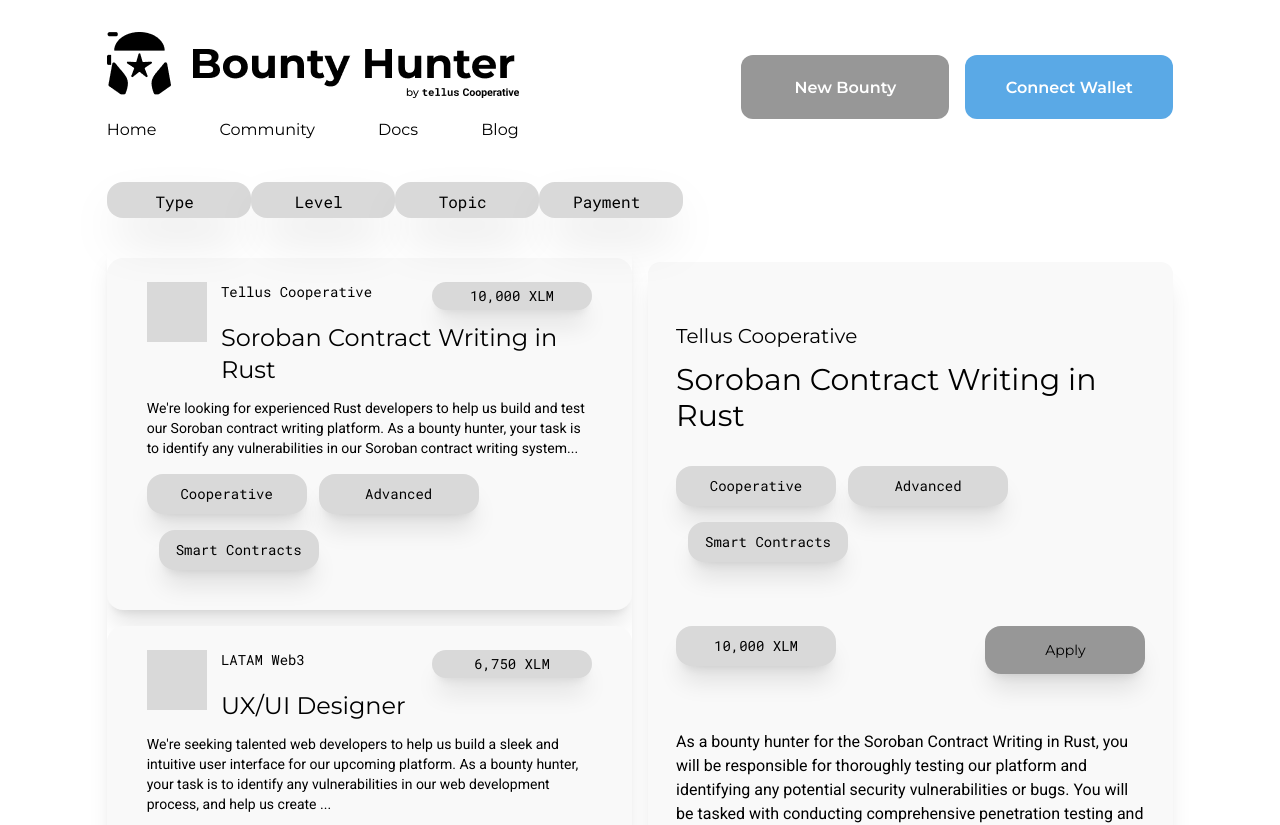
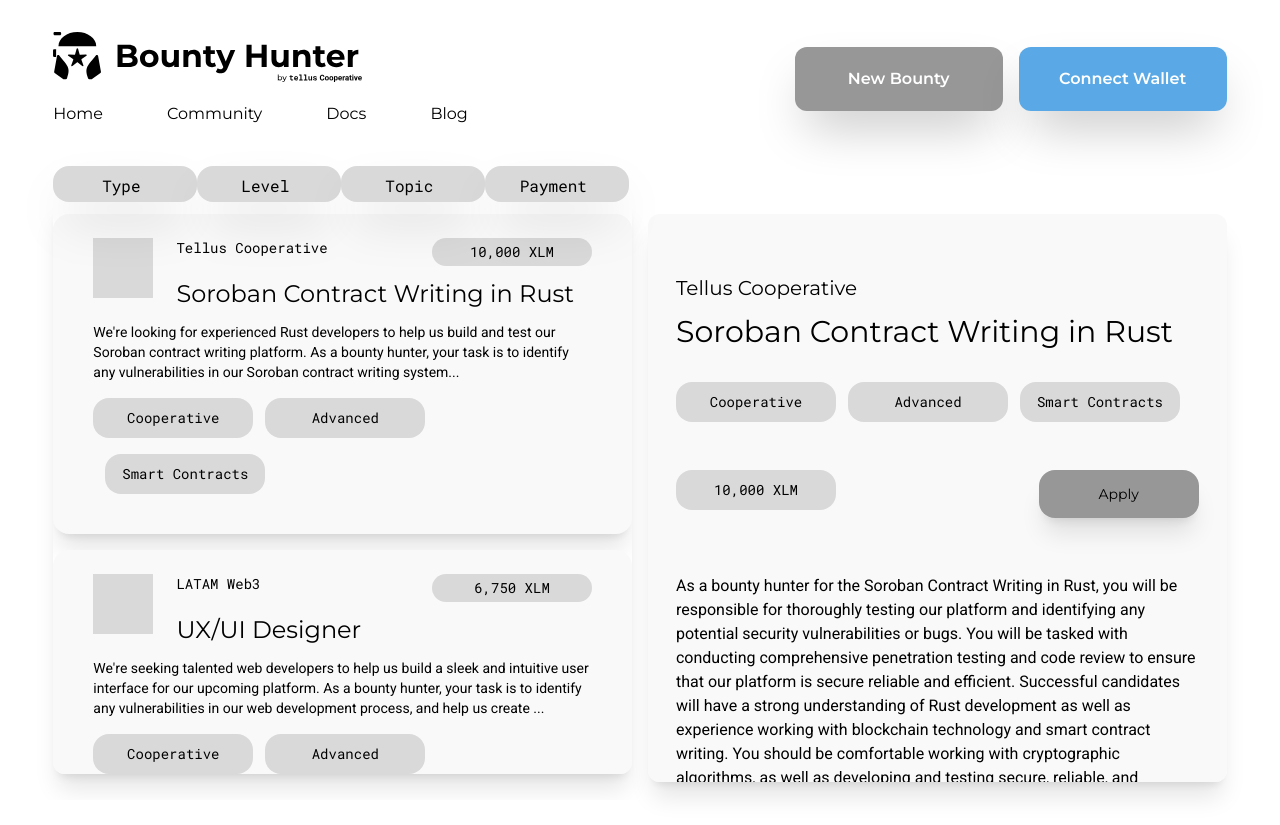
Before and after one commit to Tellus-Cooperative/bountyhunter, a Next.js app: page / in a window 1280 px wide. Shown: the top 825 px of the page. After the commit the page ends 800 px from the top, so only its background shows below. Built offline with nearby package versions, Linux system fonts and the light colour scheme; some icons are missing.

Commit message:
revision fixed

```diff
--- a/src/components/LandingPage/index.js
+++ b/src/components/LandingPage/index.js
@@ -34,45 +34,53 @@
   return (
     <>
       <section id="landingpage h-screen overflow-hidden">
-        <div className="container w-11/12 lg:w-10/12 mx-auto mt-10">
-          <div className="grid grid-cols-1 lg:grid-cols-2 gap-4">
-            <div className="cards">
-              <div className="flex justify-between">
+        <div className=" w-11/12 lg:w-11/12 mx-auto mt-10">
+          <div className="flex w-[48%] justify-between h-[4vh]">
             {filterMenu.map((item, index) => (
               <Filterbutton key={index} data={item} />
             ))}
           </div>
-
-              <div className={`${mobView?'hidden lg:block':' '} mt-6 overflow-y-auto h-[48%] lg:h-[78%] rounded-xl shadow-xl`}>
+          <div className="grid grid-cols-1 lg:grid-cols-2 gap-4">
+            <div className="cards">
+              <div
+                className={`${
+                  mobView ? "hidden lg:block" : " "
+                } overflow-y-auto h-[76vh] mt-2 lg:mt-0 lg:h-[72vh] rounded-xl shadow-xl`}
+              >
                 {cardSide.card.map((item, index) => (
                   <Cards data={item} callBack={pullData} />
                 ))}
               </div>
             </div>
 
-            <div className="content mt-10 lg:mt-20 px-2 lg:px-7 py-5 rounded-xl bg-cardscolor h-[76%] rounded-xl shadow-xl">
-            <i onClick={()=>setMobView(false)} className="text-3xl lg:hidden fal fa-long-arrow-left"></i>
-              <h1 className="lg:pt-10 text-base lg:text-xl">{cardData?.subtitle}</h1>
-              <h1 className="text-black mt-3 text-xl lg:text-3xl font-medium">
+            <div className="content mt-4 px-2 lg:px-7 py-2 lg:py-5 rounded-xl bg-cardscolor overflow-y-auto h-[73vh] lg:h-[71vh] rounded-xl shadow-xl">
+              <i
+                onClick={() => setMobView(false)}
+                className="text-3xl lg:hidden fal fa-long-arrow-left"
+              ></i>
+              <h1 className="lg:pt-10 text-base lg:text-xl">
+                {cardData?.subtitle}
+              </h1>
+              <h1 className="text-black mt-1 lg:mt-3 text-xl lg:text-3xl font-medium">
                 {cardData?.title}
               </h1>
 
-              <div className="mt-8">
+              <div className="mt-3 lg:mt-8">
                 <div className="flex flex-wrap lg:space-x-3">
-              <button className="bg-lightgrey mb-4 w-36 lg:w-40 h-10 flex items-center justify-center rounded-2xl shadow-xl">
+                  <button className="bg-lightgrey mb-4 w-36 lg:w-40 h-10 flex items-center justify-center rounded-2xl ">
                     <p className="text-sm">Cooperative </p>
                   </button>
-              <button className="bg-lightgrey mb-4 ml-3 lg:0 w-36 lg:w-40 h-10 flex items-center justify-center rounded-2xl shadow-xl">
+                  <button className="bg-lightgrey mb-4 ml-3 lg:0 w-36 lg:w-40 h-10 flex items-center justify-center rounded-2xl ">
                     <p className="text-sm">Advanced</p>
                   </button>
-              <button className="bg-lightgrey mb-4 w-36 lg:w-40 h-10 flex items-center justify-center rounded-2xl shadow-xl">
+                  <button className="bg-lightgrey mb-4 w-36 lg:w-40 h-10 flex items-center justify-center rounded-2xl ">
                     <p className="text-sm">Smart Contracts</p>
                   </button>
                 </div>
               </div>
 
-              <div className="flex justify-between mt-6 lg:mt-12">
-                <button className="bg-lightgrey w-40 h-10 flex items-center justify-center rounded-2xl shadow-xl">
+              <div className="flex justify-between mt-3 lg:mt-8">
+                <button className="bg-lightgrey w-40 h-10 flex items-center justify-center rounded-2xl">
                   <p className="text-sm">{cardData.xlm}</p>
                 </button>
 
--- a/src/components/common/cards/index.js
+++ b/src/components/common/cards/index.js
@@ -13,14 +13,14 @@
           <div className="w-full lg:w-10/12">
             <div className="flex flex-col lg:flex-row justify-between">
               <p className="text-sm">{data.subtitle}</p>
-              <button className="hidden lg:block bg-lightgrey w-40 h-7 flex items-center justify-center rounded-2xl shadow-xl">
+              <button className="hidden lg:block bg-lightgrey w-40 h-7 flex items-center justify-center rounded-2xl">
                 <p className="text-sm">{data.xlm}</p>
               </button>
             </div>
             <h1 className="text-black mt-3 text-xl lg:text-2xl">
              {data.title}
             </h1>
-            <button className="block lg:hidden mt-3 mb-2 bg-lightgrey w-40 h-7 flex items-center justify-center rounded-2xl shadow-xl">
+            <button className="block lg:hidden mt-3 mb-2 bg-lightgrey w-40 h-7 flex items-center justify-center rounded-2xl">
                 <p className="text-sm">{data.xlm}</p>
               </button>
           </div>
@@ -32,13 +32,13 @@
 
           <div className="mt-4">
             <div className="flex flex-wrap lg:space-x-3">
-              <button className="bg-lightgrey mb-4 w-36 lg:w-40 h-10 flex items-center justify-center rounded-2xl shadow-xl">
+              <button className="bg-lightgrey mb-4 w-36 lg:w-40 h-10 flex items-center justify-center rounded-2xl">
                 <p className="text-sm">Cooperative </p>
               </button>
-              <button className="bg-lightgrey mb-4 ml-3 lg:0 w-36 lg:w-40 h-10 flex items-center justify-center rounded-2xl shadow-xl">
+              <button className="bg-lightgrey mb-4 ml-3 lg:0 w-36 lg:w-40 h-10 flex items-center justify-center rounded-2xl">
                 <p className="text-sm">Advanced</p>
               </button>
-              <button className="bg-lightgrey mb-4 w-36 lg:w-40 h-10 flex items-center justify-center rounded-2xl shadow-xl">
+              <button className="bg-lightgrey mb-4 w-36 lg:w-40 h-10 flex items-center justify-center rounded-2xl">
                 <p className="text-sm">Smart Contracts</p>
               </button>
             </div>
--- a/src/components/common/header/index.js
+++ b/src/components/common/header/index.js
@@ -7,15 +7,15 @@
   return (
     <Disclosure as="nav">
       {({ open }) => (
-        <section id="header">
-          <div className="container w-11/12 lg:w-10/12 mx-auto  pt-8">
+        <section id="header h-[18vh]">
+          <div className="container w-11/12 lg:w-11/12 mx-auto  pt-8">
             <div className="flex items-center lg:hidden">
               <div className="logo">
-                <img src="/logo.png" alt="Logo" className="w-9/12" />
+                <img src="/logo.svg" alt="Logo" className="w-9/12" />
               </div>
 
               {/* Mobile menu button*/}
-              <Disclosure.Button className="ml-auto flex rounded-md p-2 text-gray-400 hover:bg-gray-700 hover:text-white focus:outline-none focus:ring-2 focus:ring-inset focus:ring-white">
+              <Disclosure.Button className="ml-auto flex rounded-md p-2 text-black hover:bg-gray-700 hover:text-white focus:outline-none focus:ring-2 focus:ring-inset focus:ring-white">
                 <span className="sr-only">Open main menu</span>
                 {open ? (
                   <XMarkIcon
@@ -24,7 +24,7 @@
                   />
                 ) : (
                   <Bars3Icon
-                    className="block h-10 w-10 text-lightgrey "
+                    className="block h-10 w-10 text-dark "
                     aria-hidden="true"
                   />
                 )}
@@ -32,23 +32,32 @@
             </div>
             <div className="hidden lg:flex justify-between">
               <div className="logo">
-                <img src="/logo.png" alt="Logo" />
+                <img src="/logo.svg" alt="Logo" className="w-5/12" />
 
                 <div className="menu">
-                  <ul className="flex justify-between mt-5">
-                    <li>Home</li>
-                    <li>Community</li>
-                    <li>Docs</li>
-                    <li>Blog</li>
+                  <ul className="flex lg:space-x-16 mt-5">
+                    <li>
+                      <Link href="#">Home</Link>
+                    </li>
+                    <li>
+                      {" "}
+                      <Link href="#">Community</Link>
+                    </li>
+                    <li>
+                      <Link href="#">Docs</Link>
+                    </li>
+                    <li>
+                      <Link href="#">Blog</Link>
+                    </li>
                   </ul>
                 </div>
               </div>
 
               <div className="buttons flex space-x-4 items-center">
-                <button className="bg-darkColor w-52 h-16 rounded-xl">
+                <button className="bg-darkColor w-52 h-16 rounded-xl shadow-2xl">
                   <a className="text-white font-semibold">New Bounty</a>
                 </button>
-                <button className="bg-lightblue w-52 h-16 rounded-xl">
+                <button className="bg-lightblue w-52 h-16 rounded-xl shadow-2xl">
                   <a className="text-white font-semibold">Connect Wallet</a>
                 </button>
               </div>
@@ -58,14 +67,23 @@
             <div className="h-screen px-3 pt-24 pb-3 bg-[#fff]">
               <div className="text-center">
                 <ul className="space-y-3">
-                  <li>Home</li>
-                  <li>Community</li>
-                  <li>Docs</li>
-                  <li>Blog</li>
+                <li>
+                      <Link href="#">Home</Link>
+                    </li>
+                    <li>
+                      {" "}
+                      <Link href="#">Community</Link>
+                    </li>
+                    <li>
+                      <Link href="#">Docs</Link>
+                    </li>
+                    <li>
+                      <Link href="#">Blog</Link>
+                    </li>
                 </ul>
               </div>
               <div className="buttons flex flex-col items-center justify-center mt-6">
-                <button className="bg-red w-52 h-16 rounded-xl">
+                <button className="bg-pinkColor w-52 h-16 rounded-xl">
                   <a className="text-white font-semibold">New Bounty</a>
                 </button>
                 <button className="bg-lightblue w-52 h-16 rounded-xl mt-6">
--- a/tailwind.config.js
+++ b/tailwind.config.js
@@ -12,6 +12,7 @@
         lightgrey: "#D9D9D9",
         cardscolor: "#F9F9F9",
         darkColor: "#979797",
+        pinkColor: "#FF5F8A"
 
       }
     },
```
Also changed, not shown: public/logo.svg (added). Lines whose indentation alone changed are shown as unchanged.
